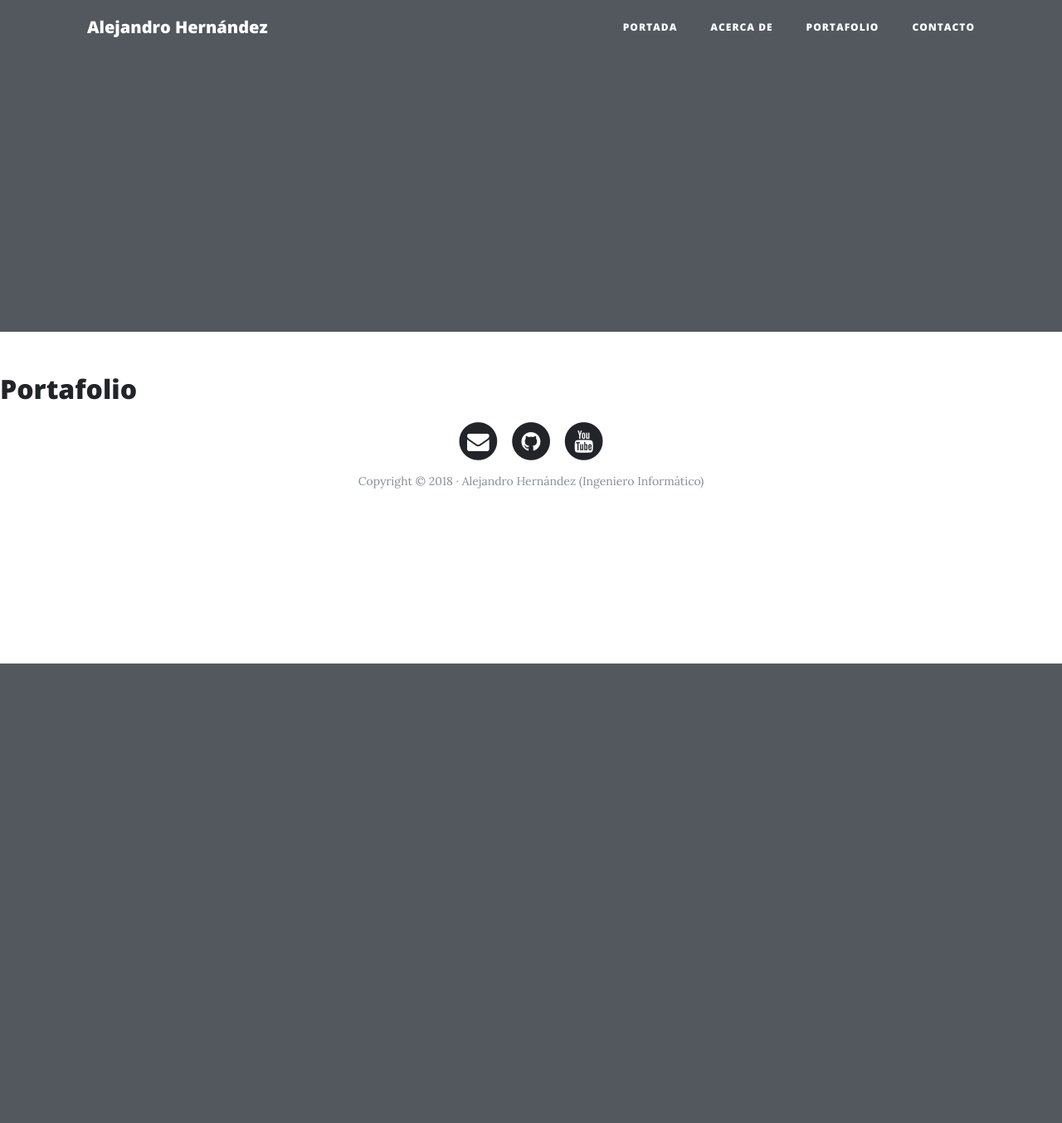
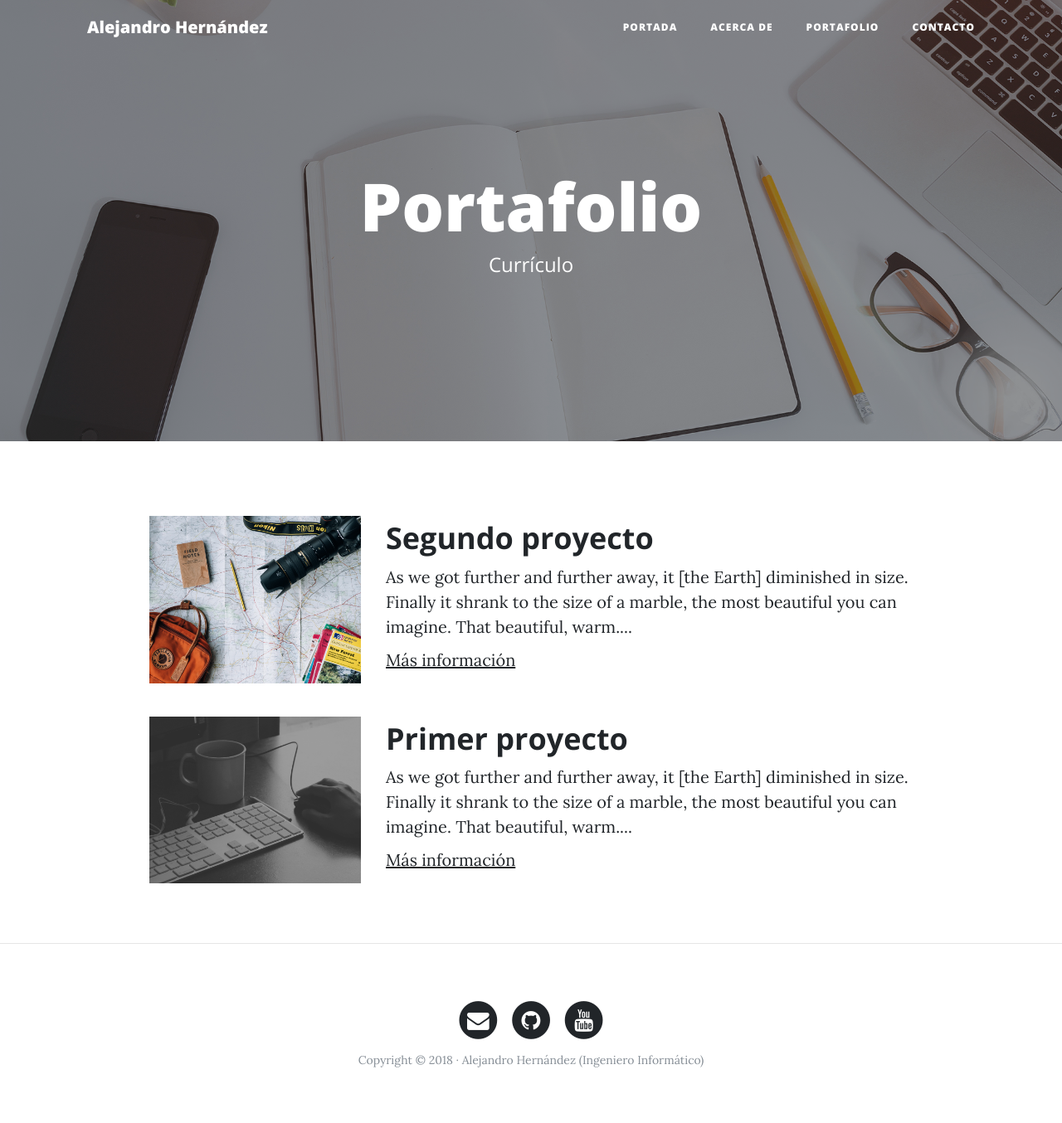
Before and after one commit to Alejandrehl/webpersonal, a Django app: page /portfolio/ in a window 1280 px wide. Shown: the whole page at 83% size. Before the commit the page ends 800 px from the top, so only its background shows below. Run offline with Django 3.2, Linux system fonts and the light colour scheme; some libraries are stand-ins or nearby versions.

Commit message:
Templates editados correctamente

```diff
--- a/core/templates/core/base.html
+++ b/core/templates/core/base.html
@@ -60,6 +60,10 @@
     {% block content %}
     {% endblock %}
 
+    {% if request.path != '/' %}
+      <hr>
+    {% endif %}
+
     <footer>
       <div class="container">
         <div class="row">
--- a/core/templates/core/portfolio.html
+++ b/core/templates/core/portfolio.html
@@ -1,6 +1,37 @@
 {% extends 'core/base.html' %}
 {% block title %}Portafolio{% endblock %}
 
+{% block background %}{% load static %}{% static 'core/img/portfolio-bg.jpg' %}{% endblock %}
+
+{% block headers %}
+    <h1>Portafolio</h1>
+    <span class="subheading">Currículo</span>
+{% endblock %}
+
 {% block content %}
-<h2>Portafolio</h2>
+    {% load static %}
+    <div class="container">
+        <!-- Proyecto -->
+        <div class="row project">
+        <div class="col-lg-3 col-md-4 offset-lg-1">
+            <img class="img-fluid" src="{% static 'core/img/about-bg.jpg' %}" alt="">
+        </div>
+        <div class="col-lg-7 col-md-8">
+            <h2 class="section-heading title">Segundo proyecto</h2>
+            <p>As we got further and further away, it [the Earth] diminished in size. Finally it shrank to the size of a marble, the most beautiful you can imagine. That beautiful, warm....</p>
+            <p><a href="http://google.com">Más información</a></p>
+        </div>
+        </div>
+        <!-- Proyecto -->
+        <div class="row project">
+        <div class="col-lg-3 col-md-4 offset-lg-1">
+            <img class="img-fluid" src="{% static 'core/img/home-bg.jpg' %}" alt="">
+        </div>
+        <div class="col-lg-7 col-md-8">
+            <h2 class="section-heading title">Primer proyecto</h2>
+            <p>As we got further and further away, it [the Earth] diminished in size. Finally it shrank to the size of a marble, the most beautiful you can imagine. That beautiful, warm....</p>
+            <p><a href="http://google.com">Más información</a></p>
+        </div>
+        </div>
+    </div>
 {% endblock %}
```
Also changed, not shown: core/templates/core/about.html (+21 -2 lines), core/templates/core/contact.html (+18 -2 lines).
